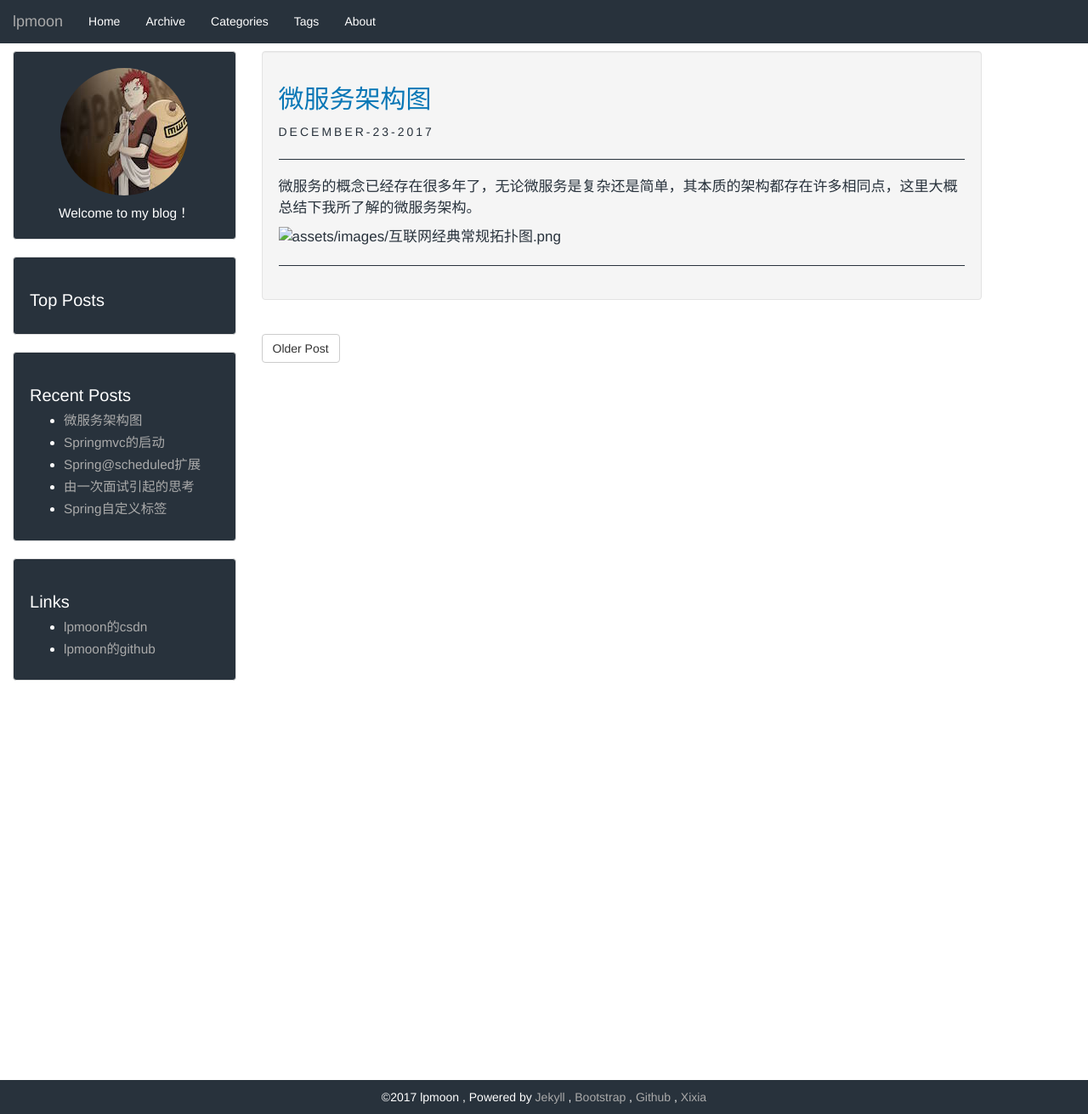
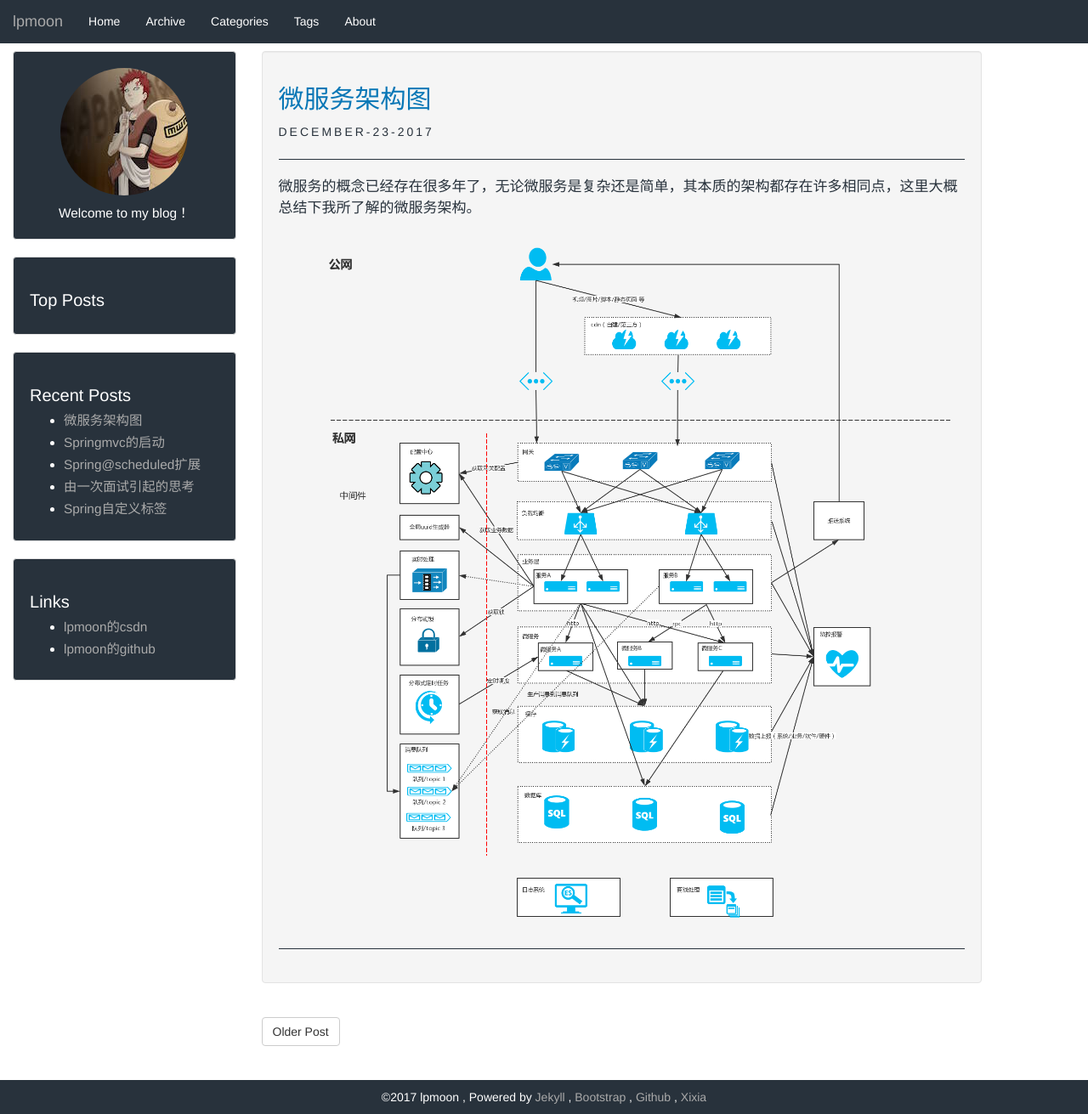
Before and after one commit to lpmoon/liupeng615.github.io, a Jekyll site: the page built from _posts/2017-12-23-微服务架构图.md, in a window 1280 px wide and 1311 px high. Shown: the whole window at 85% size. Built offline with Jekyll 4.4.1, drawn with Linux system fonts in a browser that asks for light colours; our own code applies the rules of GitHub Pages for plain Markdown files.

Commit message:
Update 2017-12-23-微服务架构图.md

```diff
--- a/_posts/2017-12-23-微服务架构图.md
+++ b/_posts/2017-12-23-微服务架构图.md
@@ -1,3 +1,3 @@
 微服务的概念已经存在很多年了，无论微服务是复杂还是简单，其本质的架构都存在许多相同点，这里大概总结下我所了解的微服务架构。
 
-![assets/images/互联网经典常规拓扑图.png](assets/images/互联网经典常规拓扑图.png)
+![/assets/images/互联网经典常规拓扑图.png](/assets/images/互联网经典常规拓扑图.png)
```
